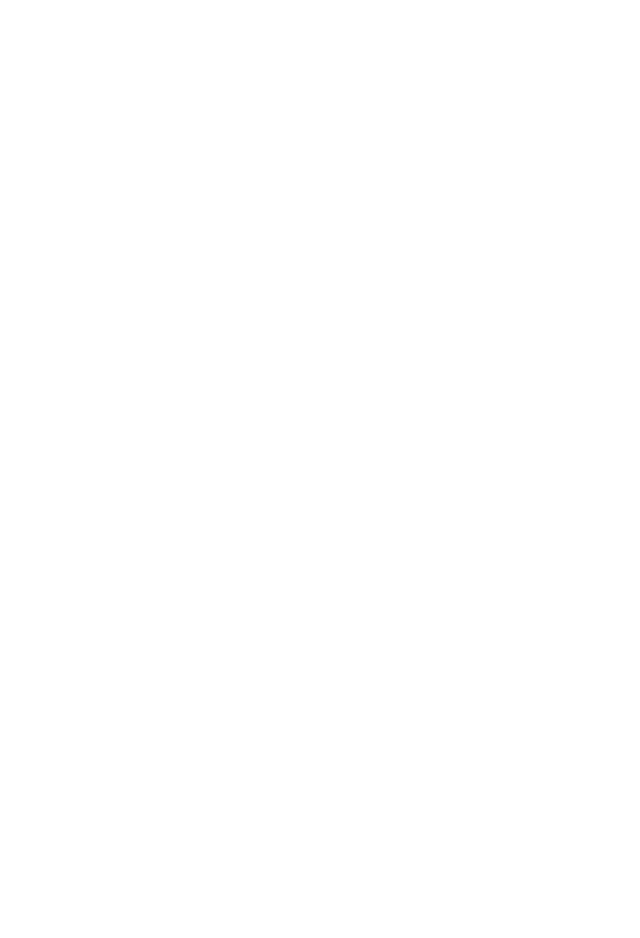
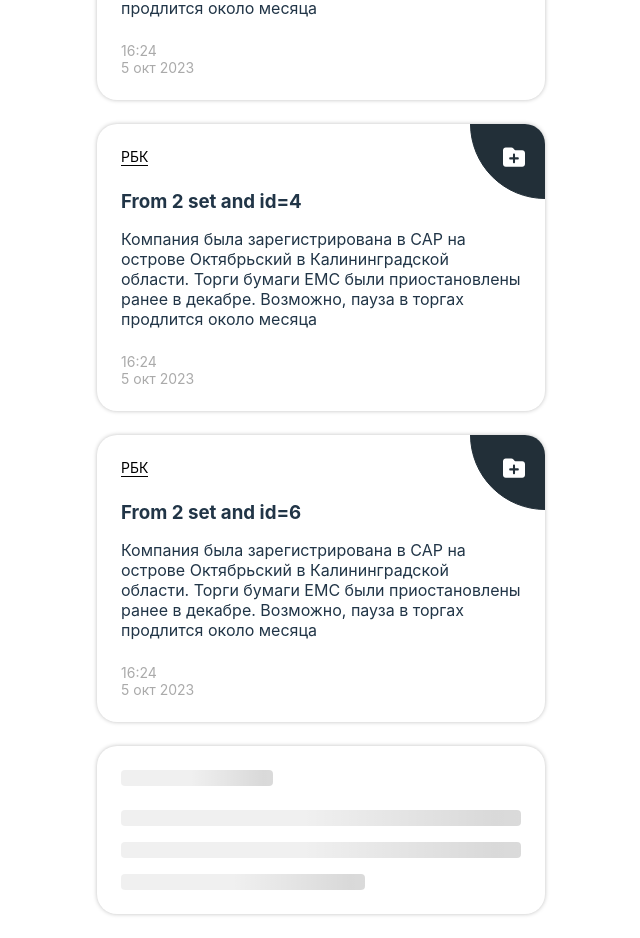
Before and after one commit to gt005/news_aggregator, a React (Vite) app in the folder frontend_service/: page /feed in a window 1280 px wide. Shown: the part 1144-2082 px from the top of the page, without its empty margins (319-959 px from the left). Before the commit the page ends 1095 px from the top, so only its background shows below. Built offline with nearby package versions, Linux system fonts and the light colour scheme.

Commit message:
Сделана загрузка ленты при прокрутке

```diff
--- a/frontend_service/package.json
+++ b/frontend_service/package.json
@@ -18,11 +18,13 @@
     "@fortawesome/free-regular-svg-icons": "^6.5.1",
     "@fortawesome/free-solid-svg-icons": "^6.5.1",
     "@fortawesome/react-fontawesome": "^0.2.0",
+    "@tanstack/react-query": "^5.17.9",
     "antd": "^5.12.4",
     "axios": "^1.6.5",
     "dayjs": "^1.11.10",
     "react": "^18.2.0",
-    "react-dom": "^18.2.0"
+    "react-dom": "^18.2.0",
+    "react-intersection-observer": "^9.5.3"
   },
   "devDependencies": {
     "@types/antd": "^1.0.0",
--- /dev/null
+++ b/frontend_service/src/features/news/add-to-folder-button/ui/AddToFolderButton.module.sass
@@ -0,0 +1,27 @@
+.container
+    --icon-size: 22px
+
+    background: #222F38
+    height: 150px
+    width: 150px
+    position: absolute
+    top: 0
+    right: 0
+    border: 1px solid #222F38
+    border-radius: 100%
+    transform: translate(50%,-50%)
+    cursor: pointer
+    transition: background 0.3s
+
+    .icon
+        color: white
+        position: absolute
+        font-size: var(--icon-size)
+        transform: translate(calc(-20px - var(--icon-size)), 22px)
+        transition: color 0.3s
+
+    &:hover
+        background: transparent
+
+        .icon
+            color: #222F38
--- a/frontend_service/src/index.tsx
+++ b/frontend_service/src/index.tsx
@@ -9,7 +9,7 @@
 
 const root = ReactDOM.createRoot(rootElement);
 root.render(
-    <React.StrictMode>
+    // <React.StrictMode>
         <App />
-    </React.StrictMode>
+    // </React.StrictMode>
 );
--- a/frontend_service/src/pages/main-feed/index.tsx
+++ b/frontend_service/src/pages/main-feed/index.tsx
@@ -33,16 +33,24 @@
 
 
 const FeedPage = () => {
-    const [ isLoading, setIsLoading ] = useState(true);
-
-    setTimeout(() => {
-        setIsLoading(false);
-    }, 4000);
+    const tmp = (page: number): Promise<INews[]> => {
+        console.log(page)
+        return new Promise((resolve, rejest) => {
+            setTimeout(() => {
+                const returnArray: INews[] = newsArray.map(news => ({
+                    ...news,
+                    title: `From ${page} set and id=${news.id * page}`,
+                    id: news.id * page
+                }));
+                resolve(returnArray);
+            }, 1000);
+        })
+    }
 
     return (
         <>
             <Title title="Новости" />
-            <Feed newsActionType={NewsActionType.ADD} newsList={newsArray} isLoading={isLoading} />
+            <Feed newsActionType={NewsActionType.ADD} fetchNews={tmp} />
         </>
     );
 }
--- a/frontend_service/src/widgets/feed/ui/Feed.tsx
+++ b/frontend_service/src/widgets/feed/ui/Feed.tsx
@@ -1,32 +1,66 @@
-import { type FC } from 'react';
+import { useState, type FC, useRef } from 'react';
 
 import { NewsCard } from '@/entities/news'
 import { INews } from '@/shared/types';
 import styles from './Feed.module.sass';
 import { AddToFolderButton } from '@/features/news/add-to-folder-button';
 import { RemoveFromFolderButton } from '@/features/news/remove-from-folder-button';
-
+import { useEffect } from 'react';
+import { useInView } from 'react-intersection-observer';
 import { NewsActionType } from '@/shared/types';
 
 
 interface FeedProps {
     newsActionType: NewsActionType | null,
-    newsList: INews[],
-    isLoading: boolean;
+    fetchNews: (page: number) => Promise<INews[]>;
 }
 
-export const Feed: FC<FeedProps> = ({ newsActionType, newsList, isLoading }) => {
+
+export const Feed: FC<FeedProps> = ({ newsActionType, fetchNews }) => {
     const ActionButton = newsActionType === NewsActionType.ADD
         ? AddToFolderButton
         : newsActionType === NewsActionType.REMOVE
             ? RemoveFromFolderButton
             : null;
 
+    const { ref, inView } = useInView();
+    const [isInitialLoading, setIsInitialLoading] = useState(true);
+    const [newsList, setNewsList] = useState<INews[]>([]);
+    const [currentPage, setCurrentPage] = useState(1);
+
+    const loadNews = async (page: number) => {
+        const fetchedNews = await fetchNews(page);
+        setNewsList(prev => [...prev, ...fetchedNews]);
+        setCurrentPage(page + 1);
+        setIsInitialLoading(false);
+    };
+
+    useEffect(() => {
+        loadNews(currentPage);
+    }, []);
+
+    useEffect(() => {
+        if (inView) {
+            loadNews(currentPage);
+        }
+    }, [inView])
+
     return (
         <div className={styles.container}>
+            {isInitialLoading
+                ? Array.from({ length: 5 }).map((_, index) => (
+                    <NewsCard key={index} news={null} ActionButton={ActionButton} isLoading={isInitialLoading} />
+                ))
+                :
+                <>
                     {newsList.map(news => (
-                <NewsCard key={news.id} news={news} ActionButton={ActionButton} isLoading={isLoading}/>
+                        <NewsCard key={news.id} news={news} ActionButton={ActionButton} isLoading={isInitialLoading} />
                     ))}
+                    <div ref={ref}>
+                        <NewsCard news={null} ActionButton={null} isLoading={true} />
+                    </div>
+                </>
+            }
         </div>
     );
 }
```
Also changed, not shown: 1 other file (tests, documents, lock files or other folders). Lines whose indentation alone changed are shown as unchanged.
